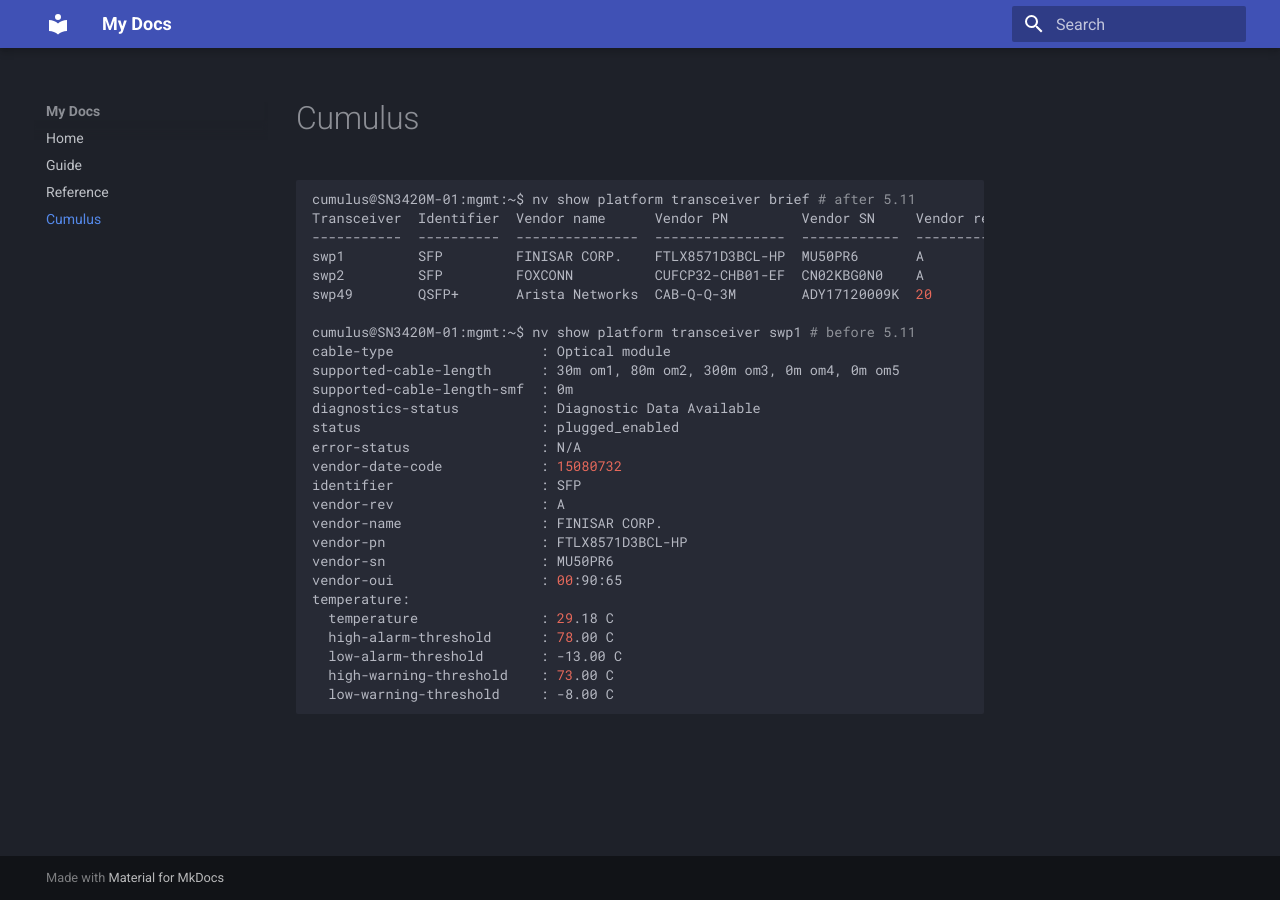
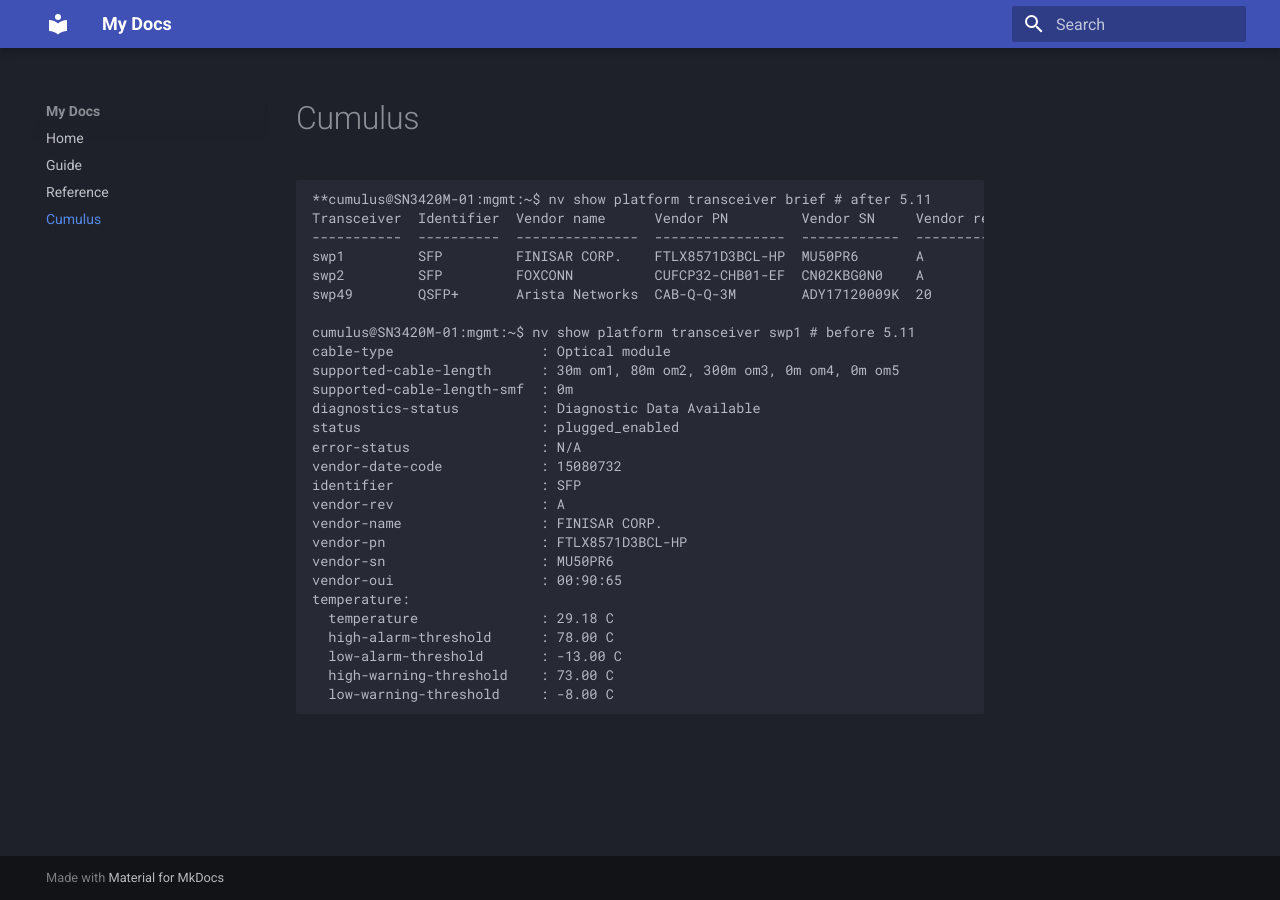
Before and after one commit to hjma29/grafana-prometheus-hpe-greenlake-com-nvidia, an MkDocs documentation site: the page built from docs/cumulus.md, in a window 1280 px wide. Built offline with MkDocs 1.6.1 and Material for MkDocs 9.7.7, drawn with Linux system fonts in a browser that asks for light colours.

Commit message:
250911-19:44 on hj-air15

````diff
--- a/docs/cumulus.md
+++ b/docs/cumulus.md
@@ -1,6 +1,6 @@
 
-```sh
-cumulus@SN3420M-01:mgmt:~$ nv show platform transceiver brief # after 5.11
+```
+**cumulus@SN3420M-01:mgmt:~$ nv show platform transceiver brief # after 5.11
 Transceiver  Identifier  Vendor name      Vendor PN         Vendor SN     Vendor revision
 -----------  ----------  ---------------  ----------------  ------------  ---------------
 swp1         SFP         FINISAR CORP.    FTLX8571D3BCL-HP  MU50PR6       A
````
